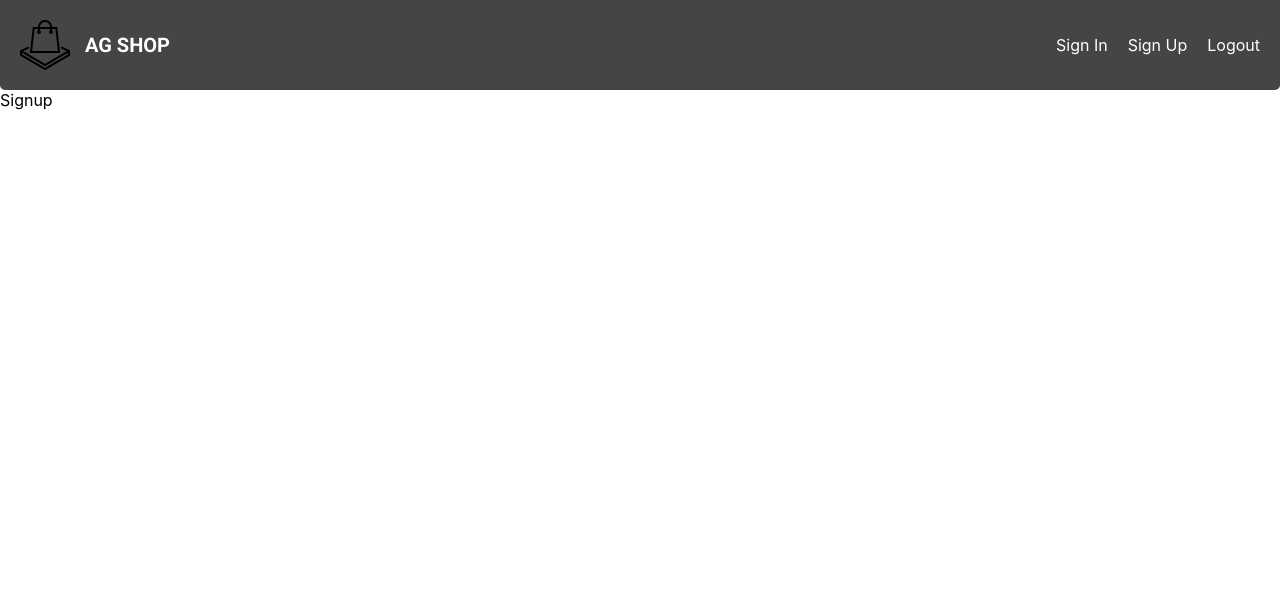
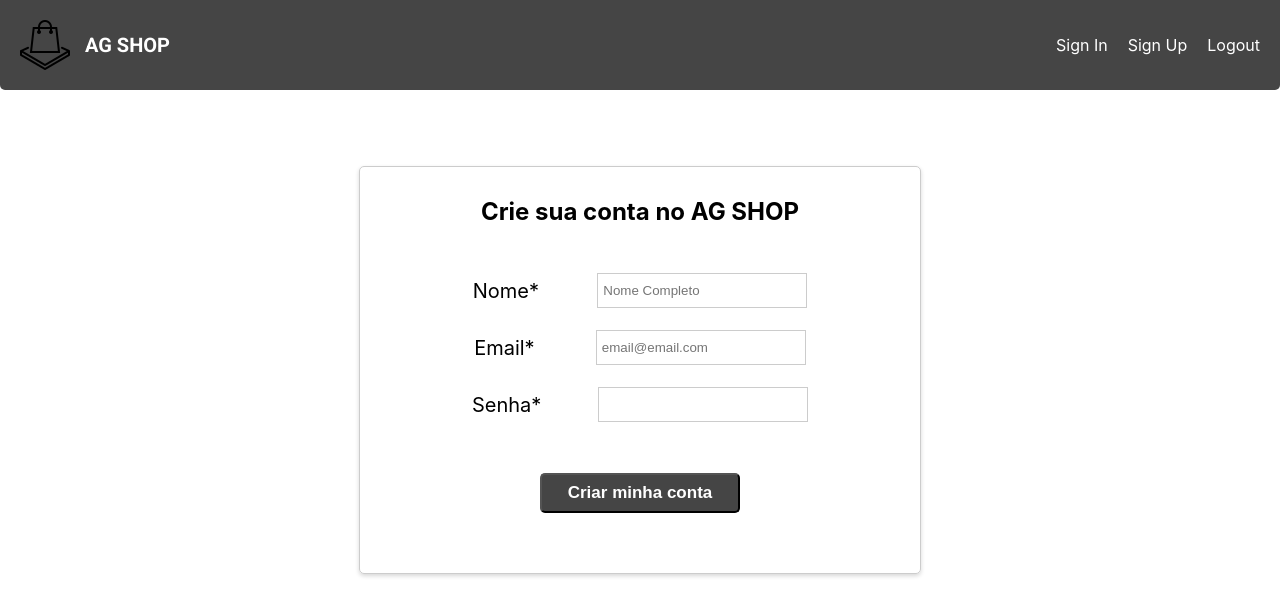
Before and after one commit to AlainNgauthier/ag-ecommerce, a React (Create React App) app in the folder client/: page /signup in a window 1280 px wide. Shown: the top 616 px of the page. Built offline with nearby package versions, Linux system fonts and the light colour scheme.

Commit message:
sign up component - layout

```diff
--- a/client/src/components/Home.css
+++ b/client/src/components/Home.css
@@ -46,6 +46,7 @@ form {
   font-family: "Roboto", sans-serif;
   color: #58606b;
   border-radius: 5px 0 0 5px;
+  box-shadow: 0 2px 4px #00000029;
   border: 0.3px solid #e7ebf0;
   outline: none;
 }
--- a/client/src/components/Home.js
+++ b/client/src/components/Home.js
@@ -1,5 +1,5 @@
 import React, { useState} from 'react';
-import { BiSearchAlt2 } from 'react-icons/bi';
+//import { BiSearchAlt2 } from 'react-icons/bi';
 import ReactLoading from "react-loading";
 import SHOES_QUERY from '../graphql/Queries/shoes.queries';
 import { useQuery } from "@apollo/client";
@@ -25,8 +25,12 @@ function Home() {
 
     const handleChange = (event) => {
         setSearch(event.target.value);
+        const results = data.shoes.filter(
+            item => item.name.toLowerCase().includes(search.toLowerCase()));
+        setFilter(true);
+        setSearchResult(results);
     };
-
+/*
     function handleSubmit(e){
         e.preventDefault();
         const results = data.shoes.filter(
@@ -34,11 +38,10 @@ function Home() {
         setFilter(true);
         setSearchResult(results);
     };
-
+*/
     return(
         <div className="home" >
             <div className="home__form-search">
-                    <form onSubmit={handleSubmit}>
                 <input
                     id="input-search"
                     className="form-input"
@@ -47,13 +50,6 @@ function Home() {
                     value={search}
                     onChange={handleChange}
                 />
-                        <button
-                            className="input-btn"
-                            type="submit"
-                        >
-                            <BiSearchAlt2 size={22} />
-                        </button>
-                    </form>
             </div>
             <div className="home__wrap">
                 {!filter ?
--- a/client/src/components/Shoe.js
+++ b/client/src/components/Shoe.js
@@ -23,7 +23,7 @@ function Shoe(props) {
                 <div className="container__image-box">
                     <div className="image">
                         <img src={`${api_uri}${data.shoe.image[0].url}`}
-                            alt="image-box"
+                            alt="product"
                         />
                     </div>
                 </div>
--- a/client/src/components/Signin.js
+++ b/client/src/components/Signin.js
@@ -1,4 +1,5 @@
 import React from 'react';
+import './Signin.css';
 
 function Signin() {
     return(
--- /dev/null
+++ b/client/src/components/Signup.css
@@ -0,0 +1,61 @@
+.main {
+  width: 100%;
+  height: 70vh;
+  padding: 20px;
+  display: flex;
+  align-items: center;
+  justify-content: center;
+}
+
+.main__content {
+  padding: 30px;
+  display: flex;
+  flex-direction: column;
+  align-items: center;
+  justify-content: center;
+  gap: 16px;
+  border: solid 1px #ccc;
+  border-radius: 5px;
+  box-shadow: 0 2px 4px #00000029;
+}
+
+.form {
+  width: 500px;
+  margin: 30px 0;
+  display: flex;
+  flex-direction: column;
+  align-items: center;
+  justify-content: center;
+  gap: 20px;
+  font-size: 20px;
+}
+
+.form--div {
+  width: 370px;
+  height: 37px;
+  display: flex;
+  justify-content: space-around;
+  align-items: center;
+  gap: 23px;
+}
+
+.form--input {
+  width: 210px;
+  height: 35px;
+  padding-left: 5px;
+  border: 1px solid #ccc;
+  outline: none;
+}
+
+.form--btn {
+  margin-top: 30px;
+  width: 200px;
+  height: 40px;
+  border-radius: 5px;
+  background: #454545;
+  color: #ffffff;
+  font-size: 17px;
+  font-weight: 700;
+  outline: none;
+  cursor: pointer;
+}
--- a/client/src/components/Signup.js
+++ b/client/src/components/Signup.js
@@ -1,8 +1,41 @@
 import React from 'react';
+import './Signup.css';
 
 function Signup() {
     return(
-        <div>Signup</div>
+        <div className="main">
+            <div className="main__content">
+                <h2>Crie sua conta no AG SHOP</h2>
+                <form className="form">
+                    <div className="form--div">
+                        <label>Nome* </label>
+                        <input
+                            className="form--input"
+                            type="text"
+                            placeholder="Nome Completo"
+                        />
+                    </div>
+                    <div className="form--div">
+                        <label>Email* </label>
+                        <input
+                            className="form--input"
+                            type="text"
+                            placeholder="email@email.com"
+                        />
+                    </div>
+                    <div className="form--div">
+                        <label>Senha* </label>
+                        <input
+                            className="form--input"
+                            type="text"
+                        />
+                    </div>
+                    <button
+                        className="form--btn"
+                    >Criar minha conta</button>
+                </form>
+            </div>
+        </div>
     )
 }
 
--- a/client/src/index.css
+++ b/client/src/index.css
@@ -10,5 +10,5 @@ body {
   font-family: -apple-system, BlinkMacSystemFont, Segoe UI, Roboto, Oxygen,
     Ubuntu, Cantarell, Fira Sans, Droid Sans, Helvetica Neue, sans-serif;
   color: #000;
-  margin: 0;
+  /*margin: 0 auto;*/
 }
```
Also changed, not shown: client/src/components/Signin.css (added). Lines whose indentation alone changed are shown as unchanged.
